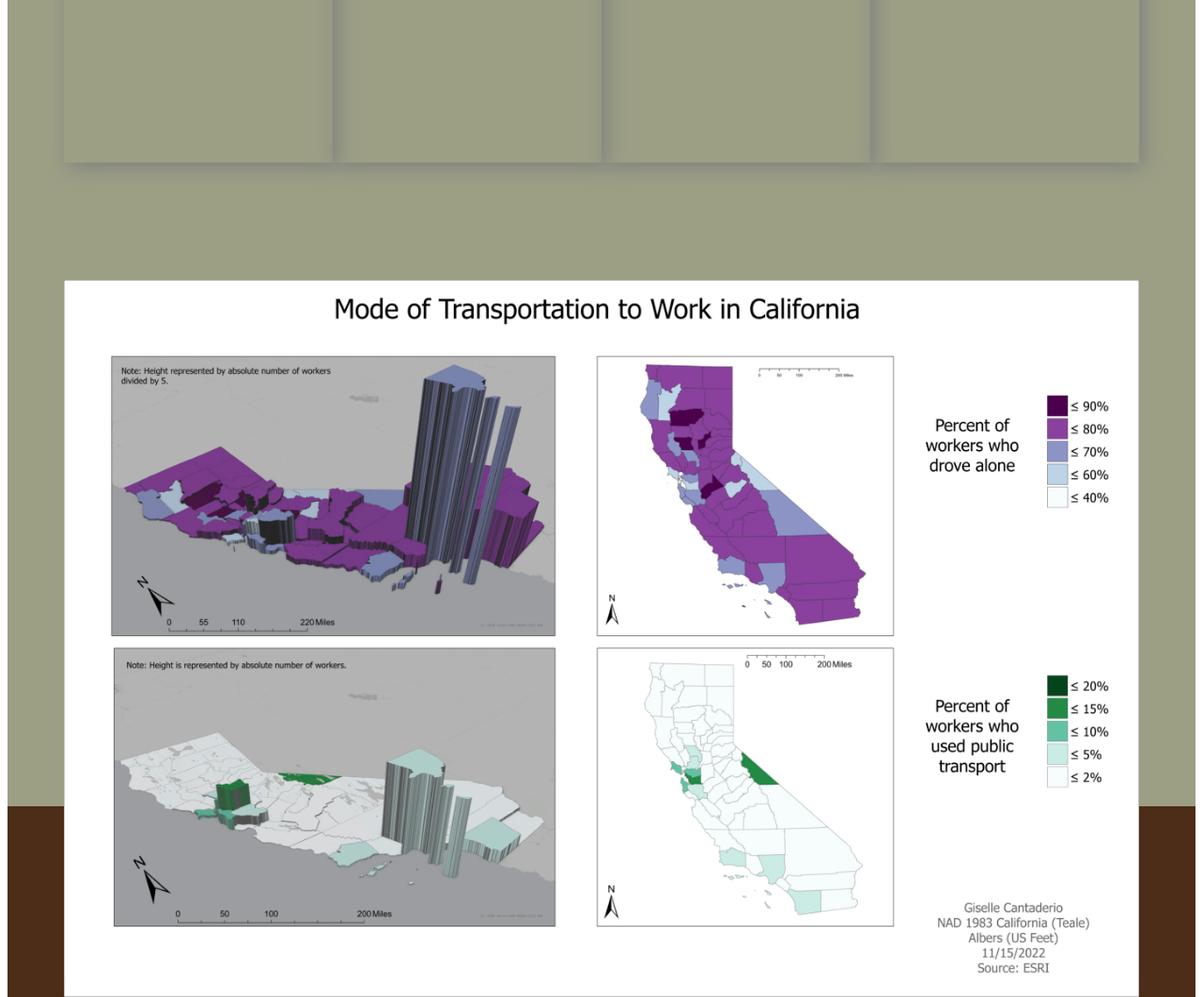
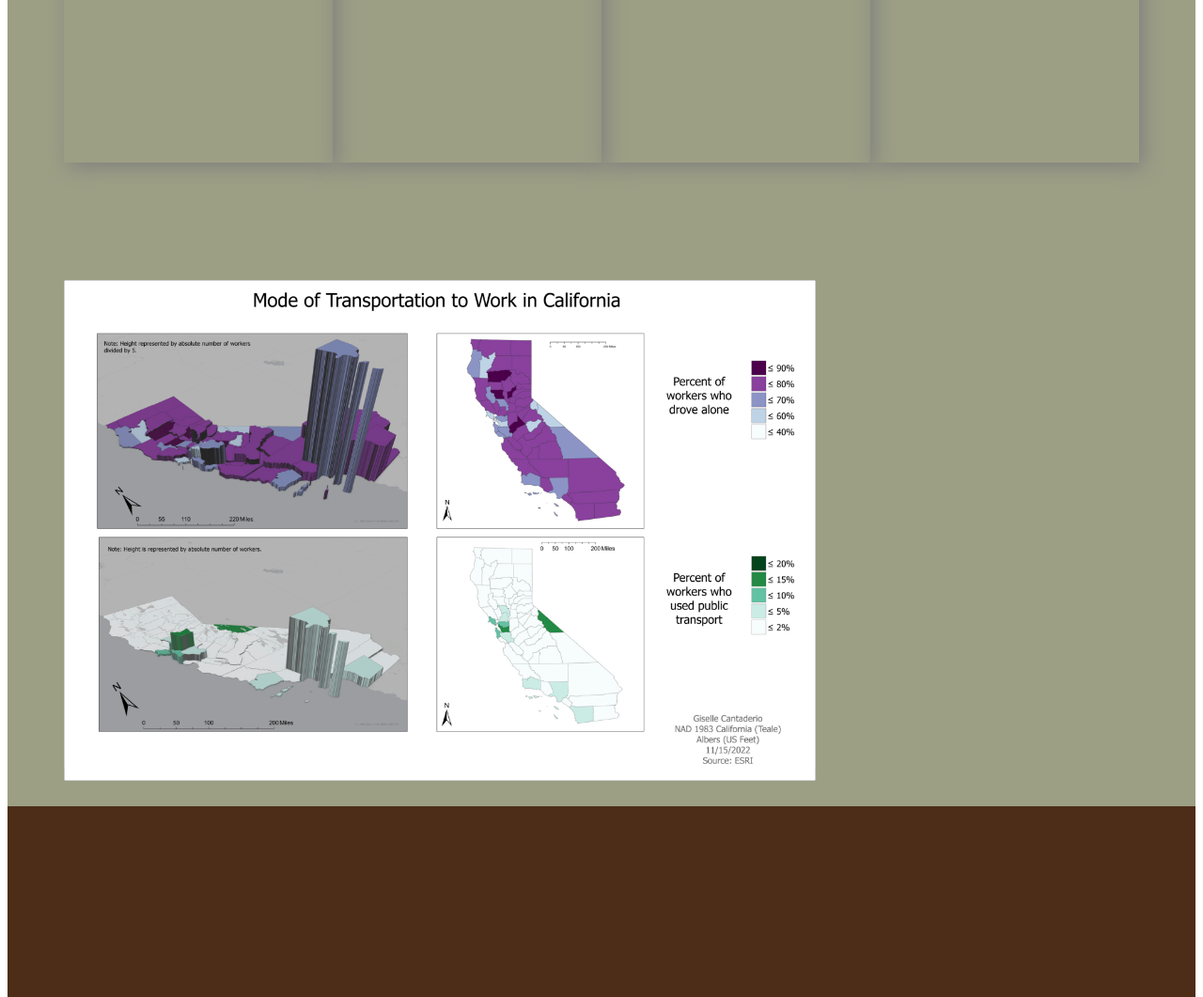
Before and after one commit to cantaderiogiselle/cantaderiogiselle.github.io, a plain HTML site: page index.html in a window 1280 px wide. Shown: the part 1850-2911 px from the top of the page at 94% size. Drawn offline with Linux system fonts and the light colour scheme.

Commit message:
Update styles.css

```diff
--- a/src/styles.css
+++ b/src/styles.css
@@ -121,3 +121,8 @@ p {
      display: flex;
      justify-content: space-around;
 }
+
+
+.project-one {
+     width: 800px;
+}
```
